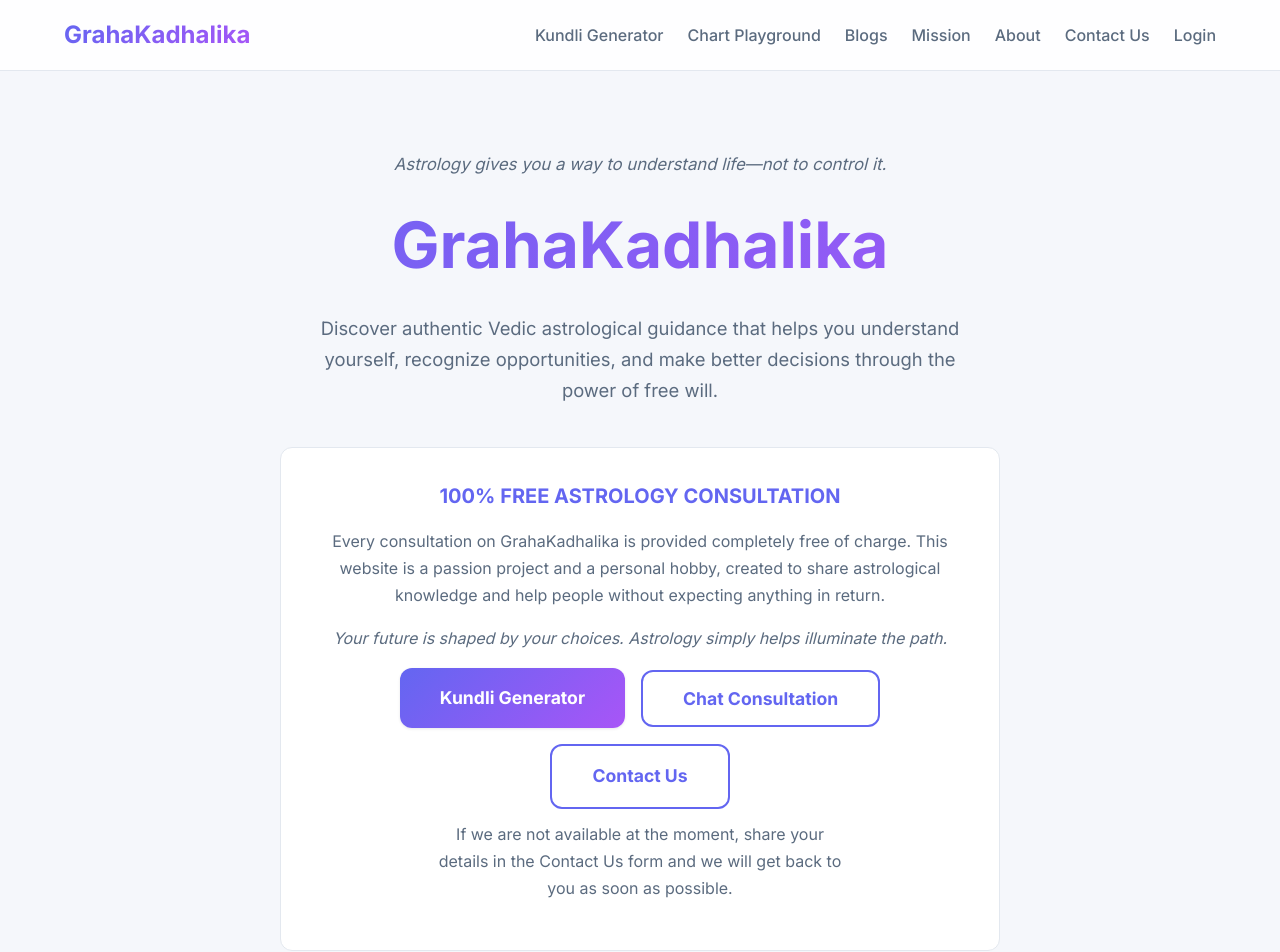
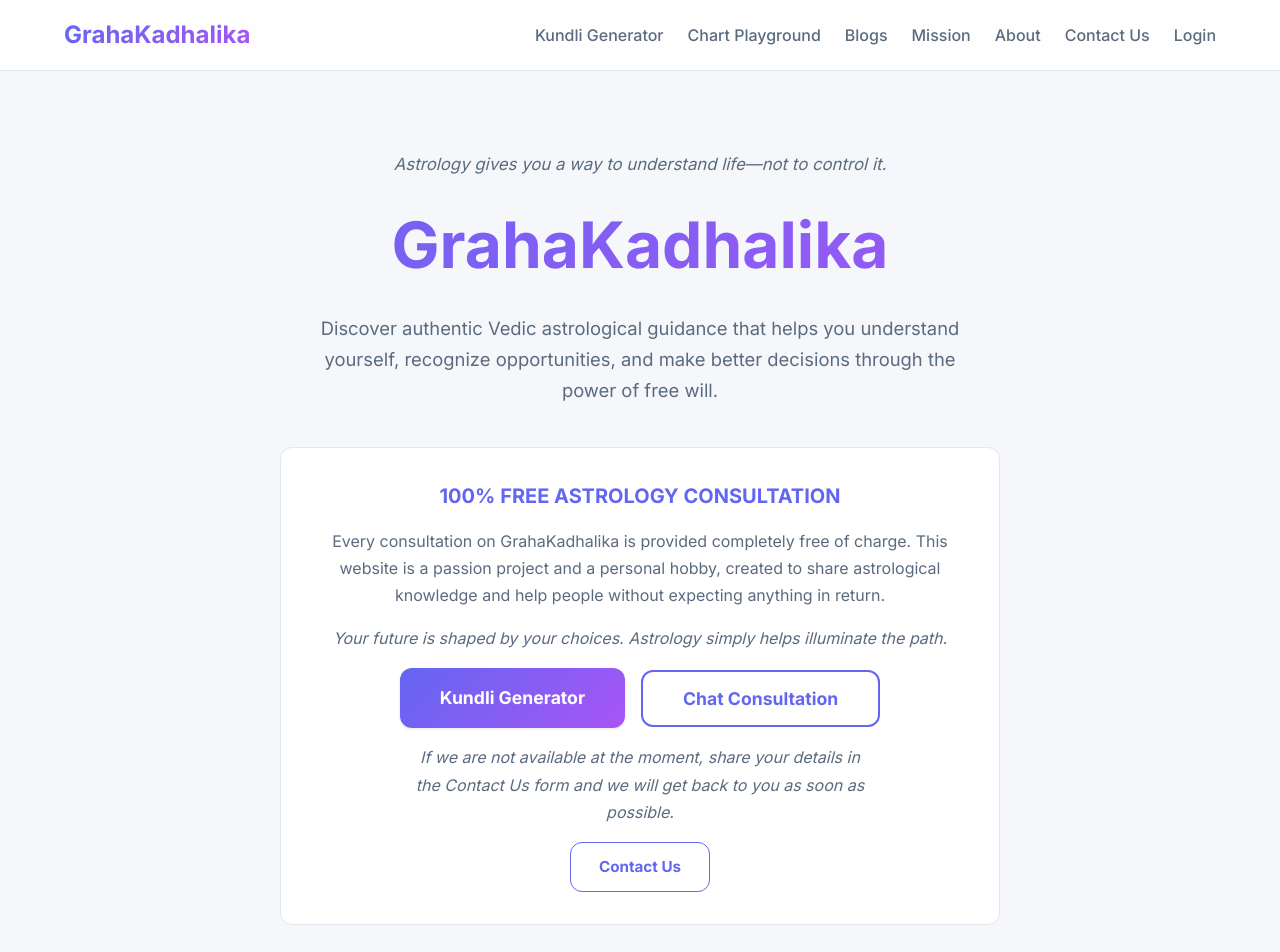
Before and after one commit to akranthi113/GrahaKadhalika, a React (Vite) app: page /kundli in a window 1280 px wide. Shown: the top 952 px of the page. Built offline with nearby package versions, Linux system fonts and the light colour scheme; no server answers.

Commit message:
Clarify chat note, reorder hero CTAs, and restyle notes for distinction

```diff
--- a/src/pages/Home.css
+++ b/src/pages/Home.css
@@ -89,19 +89,51 @@
 }
 
 .hero-chat-note {
+  margin: 1.25rem auto 0;
+  max-width: 520px;
+  padding: 0.875rem 1.25rem;
+  color: var(--color-text);
+  background: rgba(99, 102, 241, 0.08);
+  border: 1px solid var(--color-primary);
+  border-left-width: 4px;
+  border-radius: var(--radius);
+  font-size: 0.95rem;
+  line-height: 1.6;
+  text-align: left;
+}
+
+.hero-chat-note::before {
+  content: 'ℹ ';
+  font-weight: 700;
+}
+
+.hero-availability-note {
   margin-top: 1rem;
   color: var(--color-text-muted);
   font-size: 0.9rem;
   font-style: italic;
+  max-width: 460px;
+  margin-left: auto;
+  margin-right: auto;
 }
 
-.hero-availability-note {
-  margin-top: 0.75rem;
-  color: var(--color-text-muted);
-  font-size: 0.9rem;
-  max-width: 420px;
-  margin-left: auto;
-  margin-right: auto;
+.hero-ctas-secondary {
+  margin-top: 1rem;
+}
+
+.landing-cta-tertiary {
+  padding: 0.75rem 1.75rem;
+  min-height: 44px;
+  font-size: 0.95rem;
+  background: transparent;
+  color: var(--color-primary);
+  border: 1px solid var(--color-primary);
+  box-shadow: none;
+}
+
+.landing-cta-tertiary:hover {
+  background: rgba(99, 102, 241, 0.08);
+  color: var(--color-primary);
 }
 
 .landing-features {
--- a/src/pages/Home.jsx
+++ b/src/pages/Home.jsx
@@ -33,9 +33,9 @@ export default function Home() {
 
   function handleChatClick() {
     setChatNote(
-      'Please click on the chat button at the right-hand corner below to start the conversation and ask. ' +
-        'We will respond to it, so please wait and keep your tab open so that anytime we respond you will get the message. ' +
-        'Just ask your questions.'
+      'You will see a small floating chat icon in the bottom-right corner of your screen. ' +
+        'Click that icon to open our live chat and start asking your questions. ' +
+        'Please keep this tab open so you receive our reply.'
     )
   }
 
@@ -72,9 +72,6 @@ export default function Home() {
             <button onClick={handleChatClick} className="landing-cta landing-cta-secondary">
               Chat Consultation
             </button>
-            <Link to="/contact" className="landing-cta landing-cta-secondary">
-              Contact Us
-            </Link>
           </div>
           {chatNote && (
             <p className="hero-chat-note" role="status">{chatNote}</p>
@@ -83,6 +80,11 @@ export default function Home() {
             If we are not available at the moment, share your details in the Contact Us form and we
             will get back to you as soon as possible.
           </p>
+          <div className="hero-ctas hero-ctas-secondary">
+            <Link to="/contact" className="landing-cta landing-cta-tertiary">
+              Contact Us
+            </Link>
+          </div>
         </div>
       </section>
 
```
